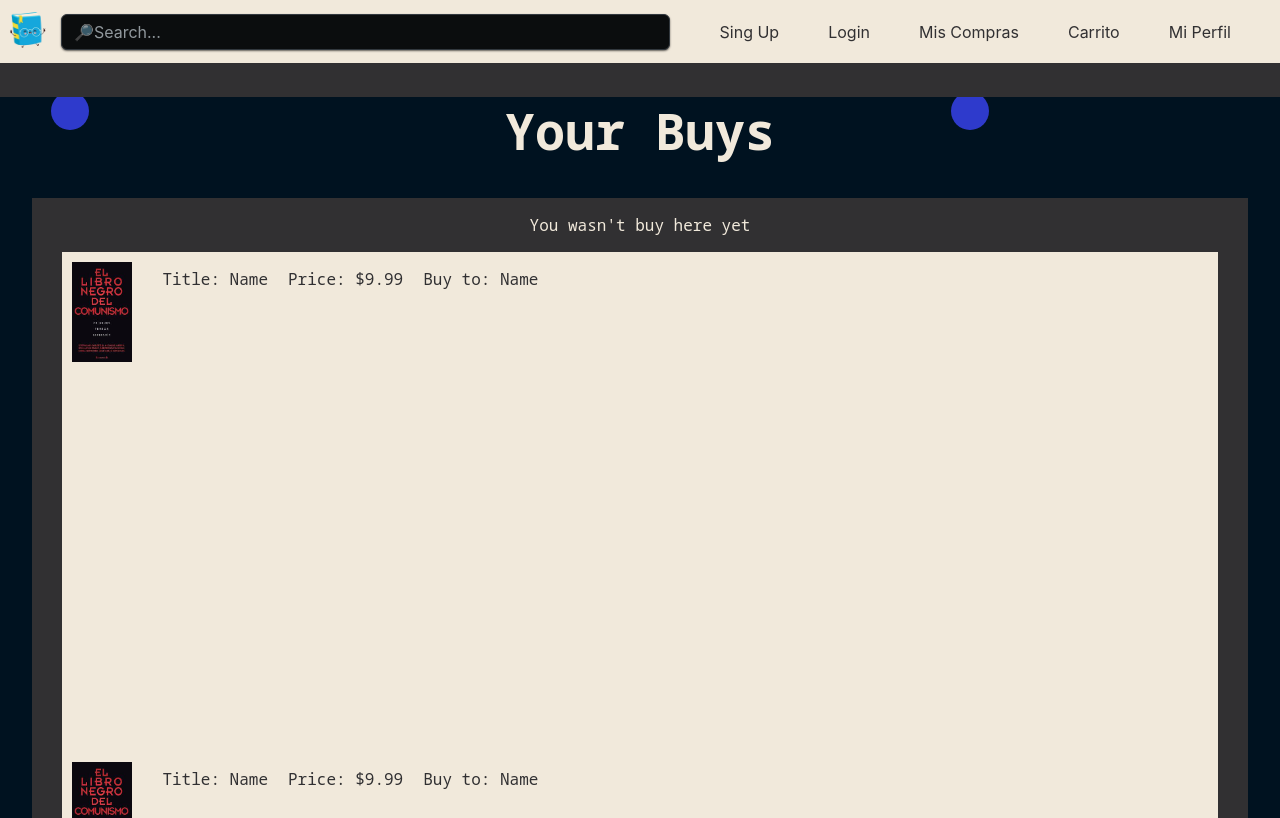
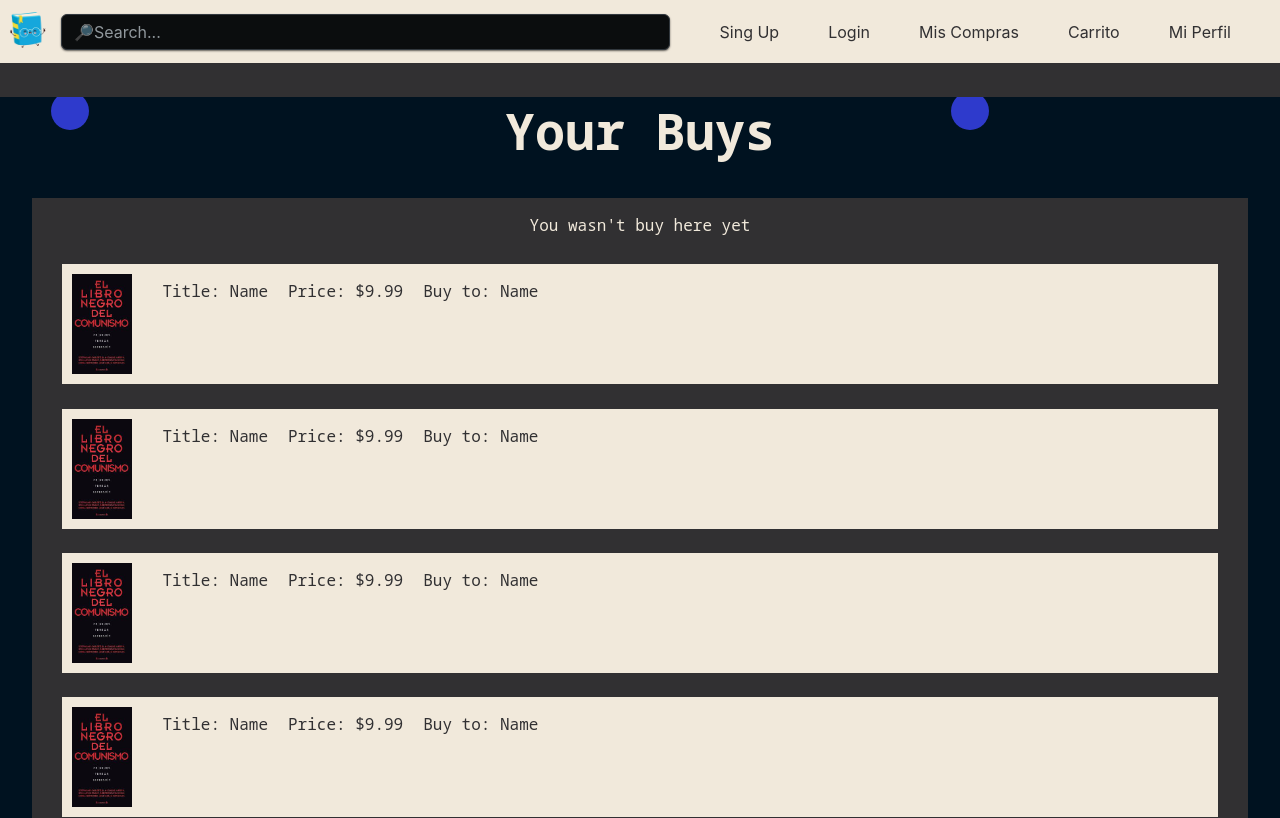
Before and after one commit to RevelioX/online_books, a Next.js app: page /compras in a window 1280 px wide. Shown: the top 818 px of the page. Built offline with nearby package versions, Linux system fonts and the light colour scheme.

Commit message:
Arreglos

```diff
--- a/src/pages/compras.js
+++ b/src/pages/compras.js
@@ -7,7 +7,7 @@ import imgcompra from "../../public/index_nav/communistbook.jpeg"
 export default function Compras(){
     return(
         <>
-            <body className={style.body}>
+            <div className={style.body}>
                 <h1 className={style.title}>Your Buys</h1>
 
                 <div className={style.container}>
@@ -50,7 +50,7 @@ export default function Compras(){
                     </div>
 
                 </div>
-            </body>
+            </div>
         </>
     )
 }
--- a/src/styles/compras.module.css
+++ b/src/styles/compras.module.css
@@ -25,8 +25,8 @@
 .compra{
 
     background-color: var(--secundary_color_white);
-    margin: 0px 2.5%;
-    height: 500px;
+    margin: 1% 2.5%;
+    height: 120px;
     width: 95%;
     display: flex;
     gap: 20px;
```
